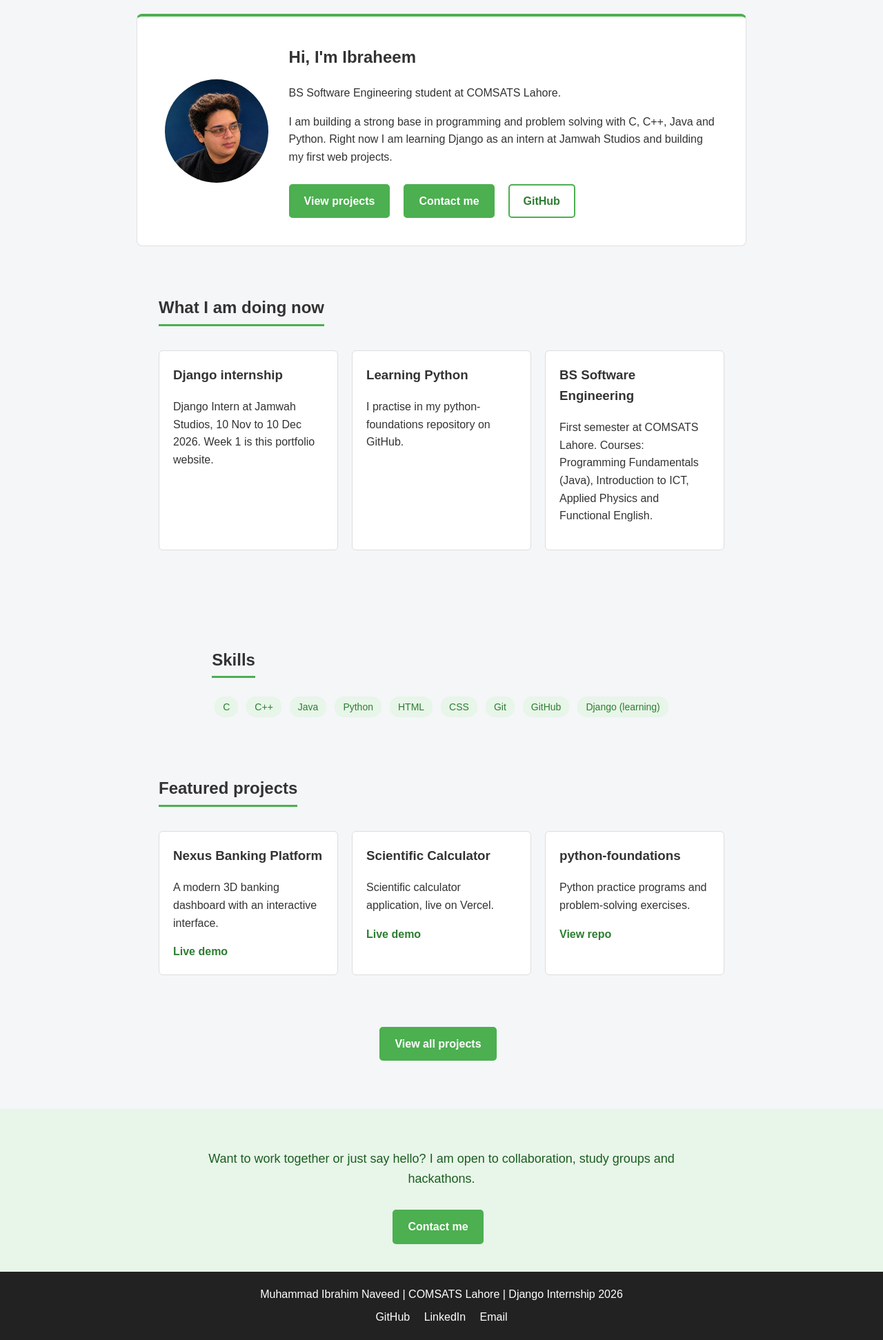
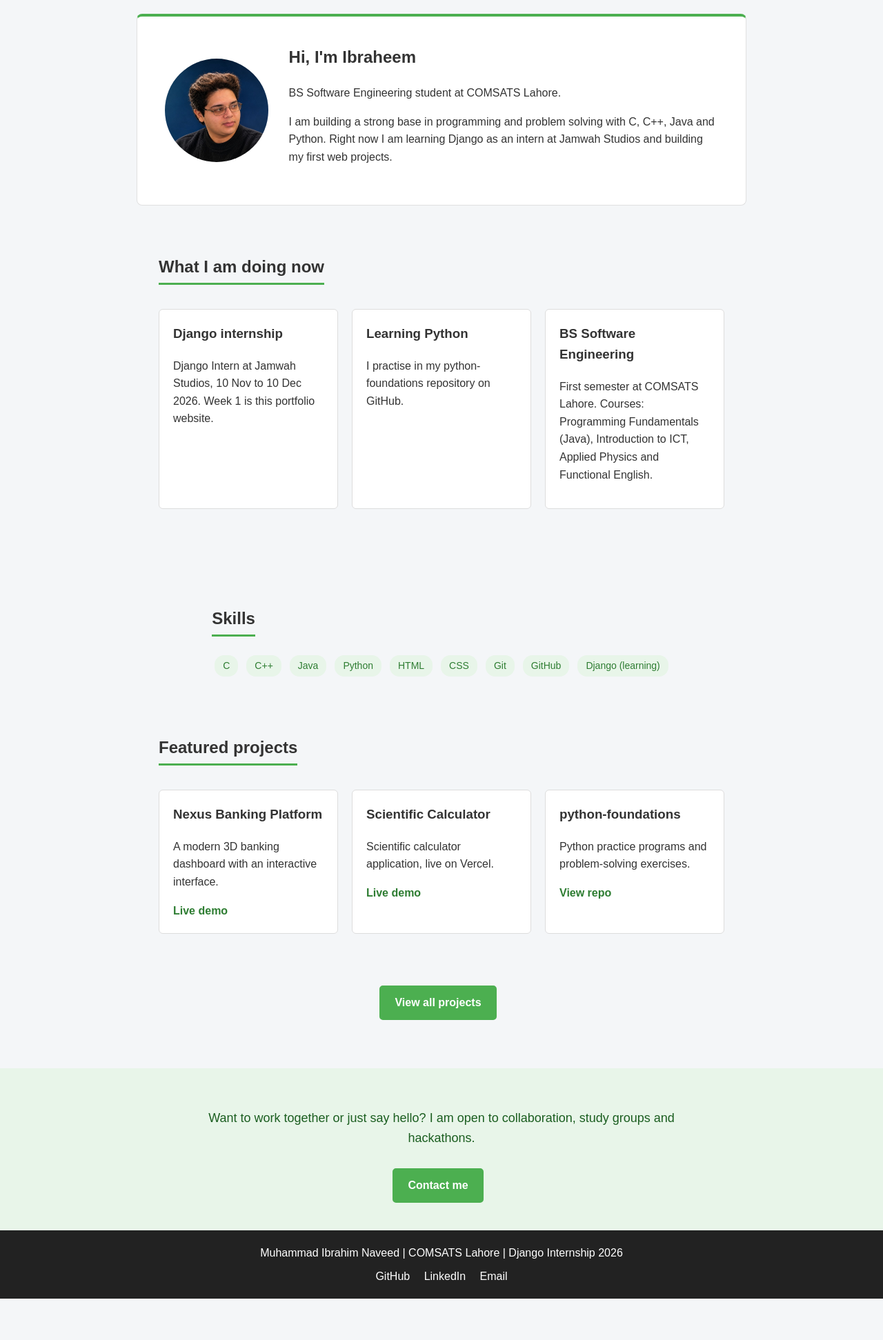
Before and after one commit to IbrahimNaveed12/django-week1, a Django app: page / in a window 1280 px wide. Shown: the part 62-2005 px from the top of the page at 69% size. After the commit the page ends 1945 px from the top, so only its background shows below. Run offline with Django 5.2, Linux system fonts and the light colour scheme.

Commit message:
Remove buttons from home hero

```diff
--- a/pages/templates/pages/home.html
+++ b/pages/templates/pages/home.html
@@ -10,11 +10,6 @@
     <h1>Hi, I'm {{ name }}</h1>
     <p>{{ role }} at COMSATS Lahore.</p>
     <p>I am building a strong base in programming and problem solving with C, C++, Java and Python. Right now I am learning Django as an intern at Jamwah Studios and building my first web projects.</p>
-    <div class="hero-buttons">
-      <a class="button" href="/projects/">View projects</a>
-      <a class="button" href="/contact/">Contact me</a>
-      <a class="button button-outline" href="https://github.com/IbrahimNaveed12">GitHub</a>
-    </div>
   </div>
 </section>
 
```
